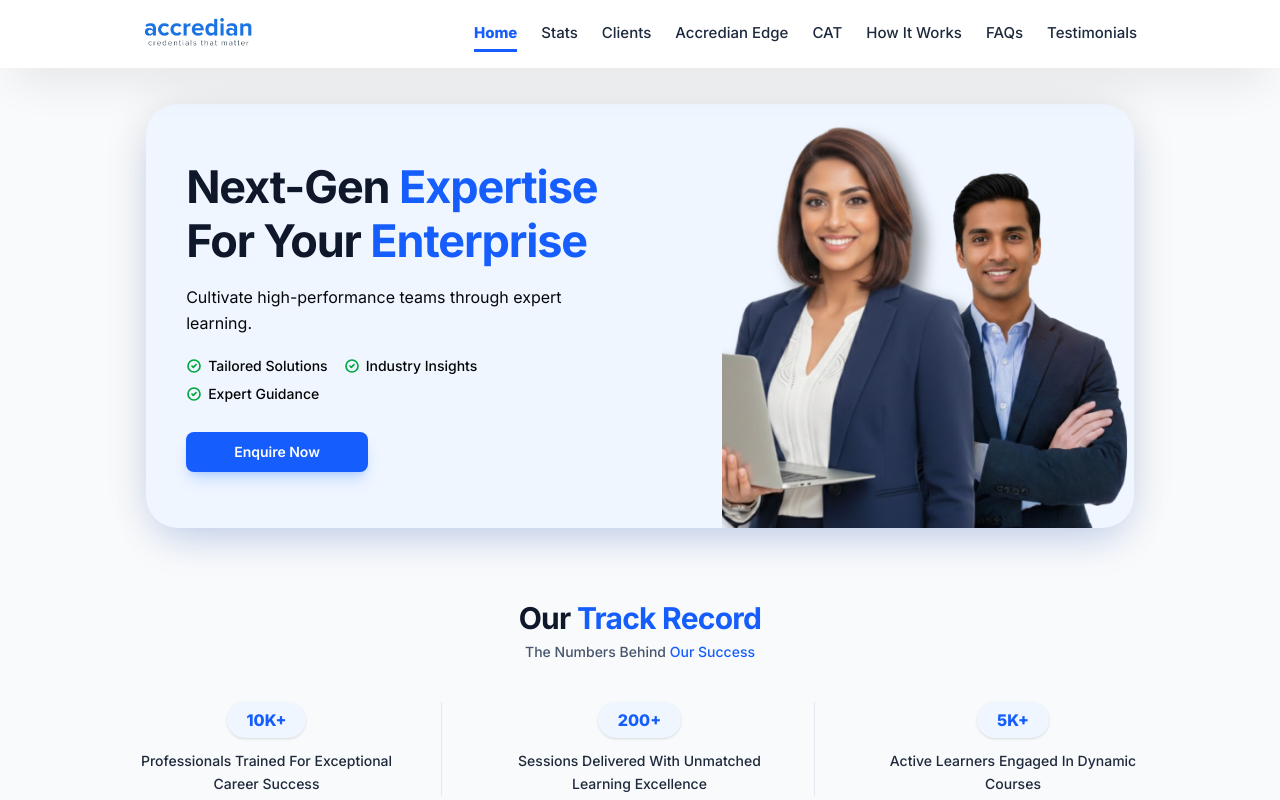
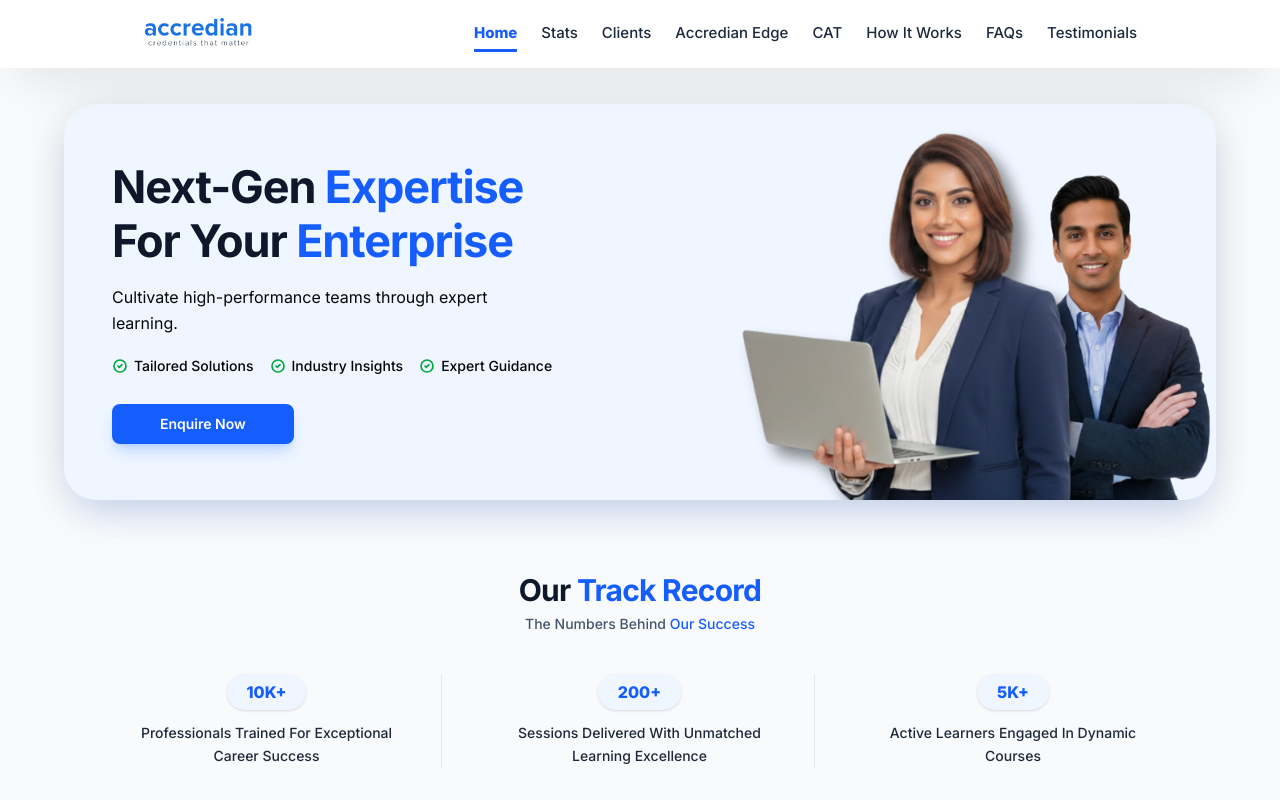
Before and after one commit to Luckysisodiya170/Website-clone-Accredian, a Next.js app: page / in a window 1280 px wide. Shown: the top 800 px of the page. Built offline with nearby package versions, Linux system fonts and the light colour scheme.

Commit message:
From working now

```diff
--- a/app/api/lead/route.ts
+++ /dev/null
@@ -1,31 +0,0 @@
-import { type NextRequest, NextResponse } from "next/server";
-
-export async function POST(req: NextRequest) {
-  try {
-    const body = await req.json();
-
-    const required = ["name", "email", "phone", "company"];
-    for (const field of required) {
-      if (!body[field] || String(body[field]).trim() === "") {
-        return NextResponse.json(
-          { success: false, error: `Missing required field: ${field}` },
-          { status: 400 }
-        );
-      }
-    }
-
-    console.log("[Lead Captured]", {
-      timestamp: new Date().toISOString(),
-      ...body,
-    });
-
-    await new Promise((r) => setTimeout(r, 300));
-
-    return NextResponse.json({ success: true }, { status: 200 });
-  } catch {
-    return NextResponse.json(
-      { success: false, error: "Internal server error" },
-      { status: 500 }
-    );
-  }
-}
--- a/app/components/EnquireModal.tsx
+++ b/app/components/EnquireModal.tsx
@@ -1,8 +1,11 @@
 "use client";
 
 import { useState } from "react";
+import { useModal } from "@/app/context/ModalContext";
 
-export default function EnquiryModal({ isOpen, onClose }: { isOpen: boolean; onClose: () => void }) {
+export default function EnquiryModal() {
+  const { isOpen, closeModal } = useModal();
+
   const [formData, setFormData] = useState({
     name: "",
     email: "",
@@ -64,7 +67,7 @@ export default function EnquiryModal({ isOpen, onClose }: { isOpen: boolean; onC
     <div className="fixed inset-0 z-50 flex items-center justify-center bg-black/50 px-4">
       <div className="relative w-full max-w-2xl bg-white rounded-2xl shadow-xl p-6 sm:p-8 overflow-y-auto max-h-[90vh]">
         <button
-          onClick={onClose}
+          onClick={closeModal}
           className="absolute top-4 right-4 text-slate-400 hover:text-slate-600 font-bold text-xl"
         >
           &times;
@@ -82,7 +85,7 @@ export default function EnquiryModal({ isOpen, onClose }: { isOpen: boolean; onC
             <button
               onClick={() => {
                 setSuccessMessage(false);
-                onClose();
+                closeModal();
               }}
               className="px-6 py-2 bg-blue-600 text-white rounded-lg font-semibold text-sm hover:bg-blue-700 transition-colors"
             >
--- a/app/sections/Hero.tsx
+++ b/app/sections/Hero.tsx
@@ -6,14 +6,10 @@ export default function Hero() {
   const { openModal } = useModal();
 
   return (
-    <section id="home" className="max-w-[1950px] mx-auto px-4 sm:px-6 lg:px-12 mt-20 mb-8">
+    <section id="home" className="max-w-[1360px] mx-auto px-4 sm:px-6 lg:px-8 mt-20 mb-8">
+      <div className="w-full bg-[#f0f6ff] rounded-[24px] sm:rounded-[32px] overflow-hidden shadow-[0_0_50px_-5px_rgba(0,0,0,0.12),0_20px_40px_-10px_rgba(37,99,235,0.2)] grid grid-cols-1 md:grid-cols-12 items-end">
 
-      {/* Main Container */}
-      <div className="w-full bg-[#f0f6ff] rounded-[24px] sm:rounded-[32px] overflow-hidden shadow-[0_0_50px_-5px_rgba(0,0,0,0.12),0_20px_40px_-10px_rgba(37,99,235,0.2)] grid grid-cols-1 md:grid-cols-12 items-stretch relative">
-
-        {/* Left Side Content */}
-        <div className="md:col-span-7 px-6 py-8 sm:px-10 md:py-14 lg:pr-24 flex flex-col justify-center z-10">
-
+        <div className="md:col-span-7 px-6 py-8 sm:px-10 md:py-14 lg:pl-12 lg:pr-8 flex flex-col justify-center z-10">
           <h1 className="text-2xl sm:text-4xl md:text-[42px] lg:text-[45px] font-extrabold text-[#0f172a] leading-[1.15] tracking-tight mb-4">
             Next-Gen <span className="text-blue-600">Expertise</span><br />
             For Your <span className="text-blue-600">Enterprise</span>
@@ -23,7 +19,6 @@ export default function Hero() {
             Cultivate high-performance teams through expert learning.
           </p>
 
-          {/* Checkmarks - Responsive wrap for mobile */}
           <div className="flex items-center flex-wrap gap-x-4 gap-y-2 mb-7">
             {[
               "Tailored Solutions",
@@ -41,20 +36,20 @@ export default function Hero() {
 
           <div>
             <button
+              type="button"
               onClick={openModal}
-              className="inline-flex items-center justify-center px-10 sm:px-12 py-2.5 bg-blue-600 text-white font-semibold rounded-lg hover:bg-blue-700 transition-all shadow-lg shadow-blue-500/25 text-sm"
+              className="inline-flex items-center justify-center px-10 sm:px-12 py-2.5 bg-blue-600 text-white font-semibold rounded-lg hover:bg-blue-700 transition-all shadow-lg shadow-blue-500/25 text-sm cursor-pointer relative z-20"
             >
               Enquire Now
             </button>
           </div>
         </div>
 
-        {/* Right Side Image */}
-        <div className="md:col-span-5 relative flex items-end justify-center md:justify-end min-h-[260px] sm:min-h-[350px] md:min-h-full overflow-hidden">
+        <div className="md:col-span-5 flex items-end justify-center md:justify-end w-full overflow-hidden">
           <img
             src="/corporate-big-hero-v4.webp"
             alt="Enterprise Experts"
-            className="w-full h-auto object-cover md:absolute md:right-0 md:bottom-0 md:h-full md:w-auto md:max-w-none md:object-bottom"
+            className="w-auto h-auto max-h-[420px] md:max-h-[460px] object-contain object-bottom block"
           />
         </div>
 
```
Also changed, not shown: app/api/enquiry/route.ts (renamed from app/api/lead/enquiry/route.ts).
